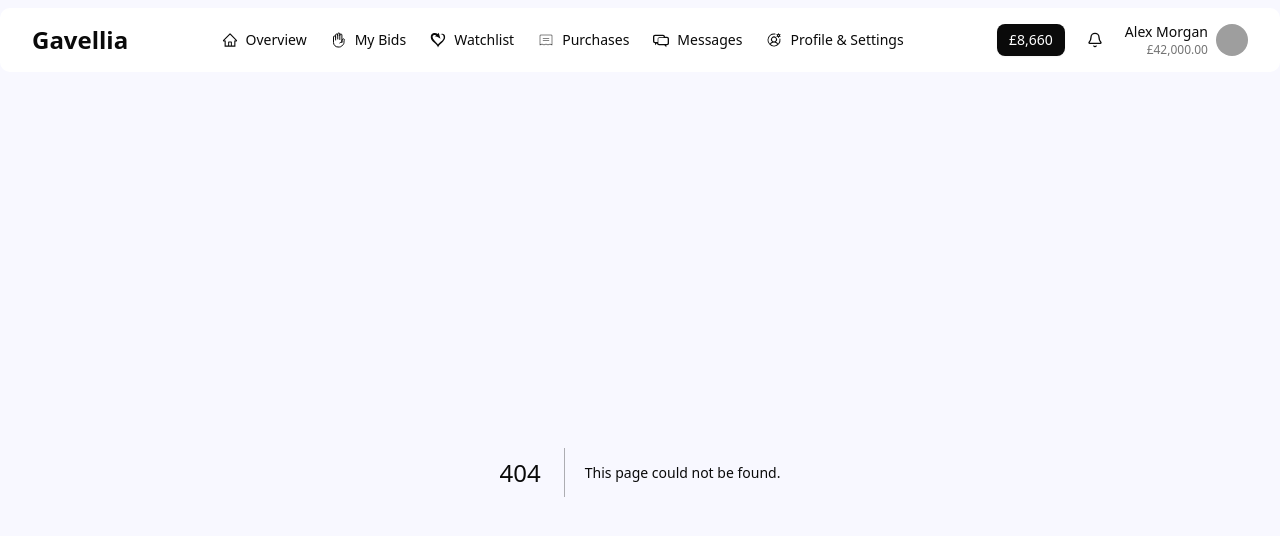
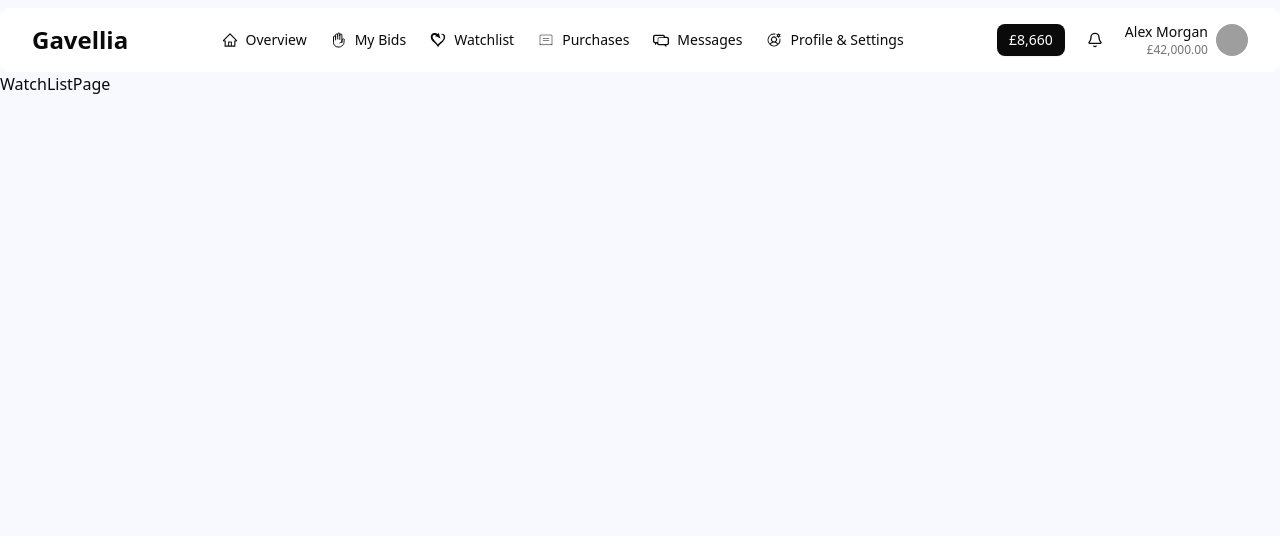
Before and after one commit to Rahul-Mallik-CSE/Gavellia_Buyer_Dashboard, a Next.js app: page /watch-list in a window 1280 px wide. Before the commit this address had no page. Shown: the top 536 px of the page. Built offline with nearby package versions, Linux system fonts and the light colour scheme; grey boxes are pictures that could not be loaded.

Commit message:
rename MyBids component to MyBidsPage and add WatchListPage component

```diff
--- a/src/app/my-bids/page.tsx
+++ b/src/app/my-bids/page.tsx
@@ -2,8 +2,8 @@
 
 import React from "react";
 
-const MyBids = () => {
+const MyBidsPage = () => {
   return <div>MyBids</div>;
 };
 
-export default MyBids;
+export default MyBidsPage;
--- /dev/null
+++ b/src/app/watch-list/page.tsx
@@ -0,0 +1,9 @@
+/** @format */
+
+import React from "react";
+
+const WatchListPage = () => {
+  return <div>WatchListPage</div>;
+};
+
+export default WatchListPage;
```
